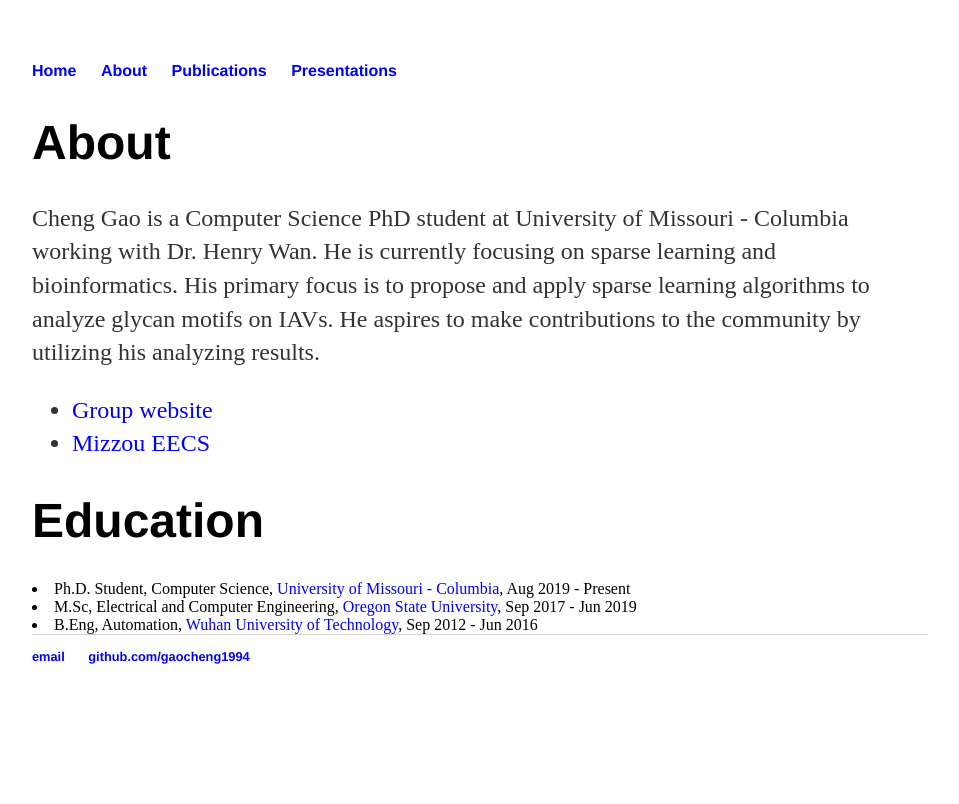
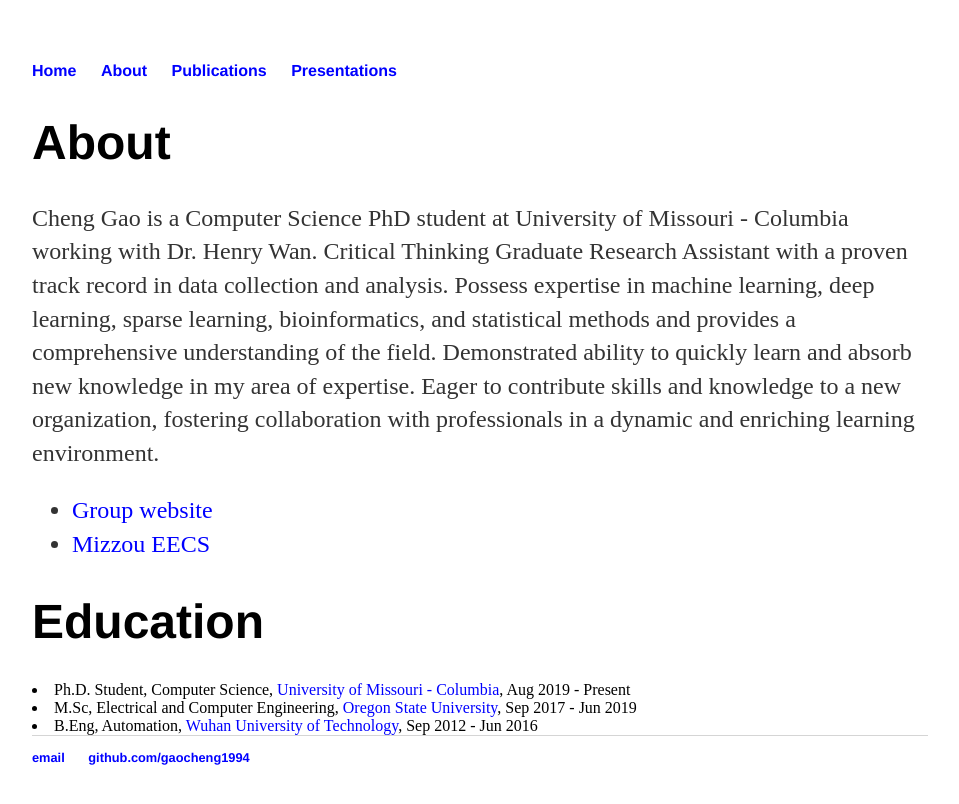
Before and after one commit to gaocheng1994/gaocheng1223.github.io, a Jekyll site: the page built from about/index.html, in a window 1280 px wide. Shown: the top 804 px of the page, without its empty margins (160-1119 px from the left). Built offline with Jekyll 4.4.1, drawn with Linux system fonts in a browser that asks for light colours.

Commit message:
Update index.html

```diff
--- a/about/index.html
+++ b/about/index.html
@@ -5,7 +5,7 @@
 
 		<div class="about">
 			<h1>About</h1>
-			<p>Cheng Gao is a Computer Science PhD student at University of Missouri - Columbia working with Dr. Henry Wan. He is currently focusing on sparse learning and bioinformatics. His primary focus is to propose and apply sparse learning algorithms to analyze glycan motifs on IAVs. He aspires to make contributions to the community by utilizing his analyzing results.</p>
+			<p>Cheng Gao is a Computer Science PhD student at University of Missouri - Columbia working with Dr. Henry Wan. Critical Thinking Graduate Research Assistant with a proven track record in data collection and analysis. Possess expertise in machine learning, deep learning, sparse learning, bioinformatics, and statistical methods and provides a comprehensive understanding of the field. Demonstrated ability to quickly learn and absorb new knowledge in my area of expertise. Eager to contribute skills and knowledge to a new organization, fostering collaboration with professionals in a dynamic and enriching learning environment.</p>
 
 			<ul class="contacts">
 				<li><a href="https://sysbio.missouri.edu">Group website</a></li>
```
